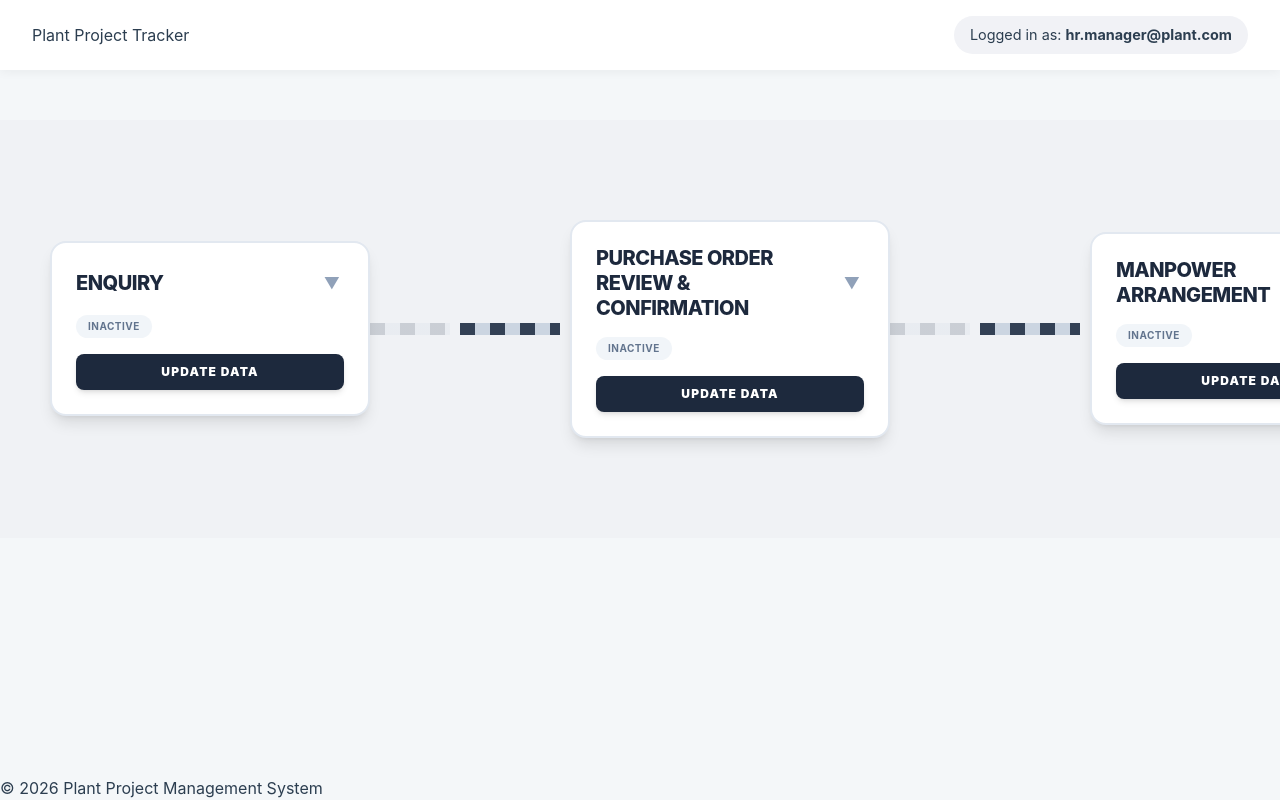
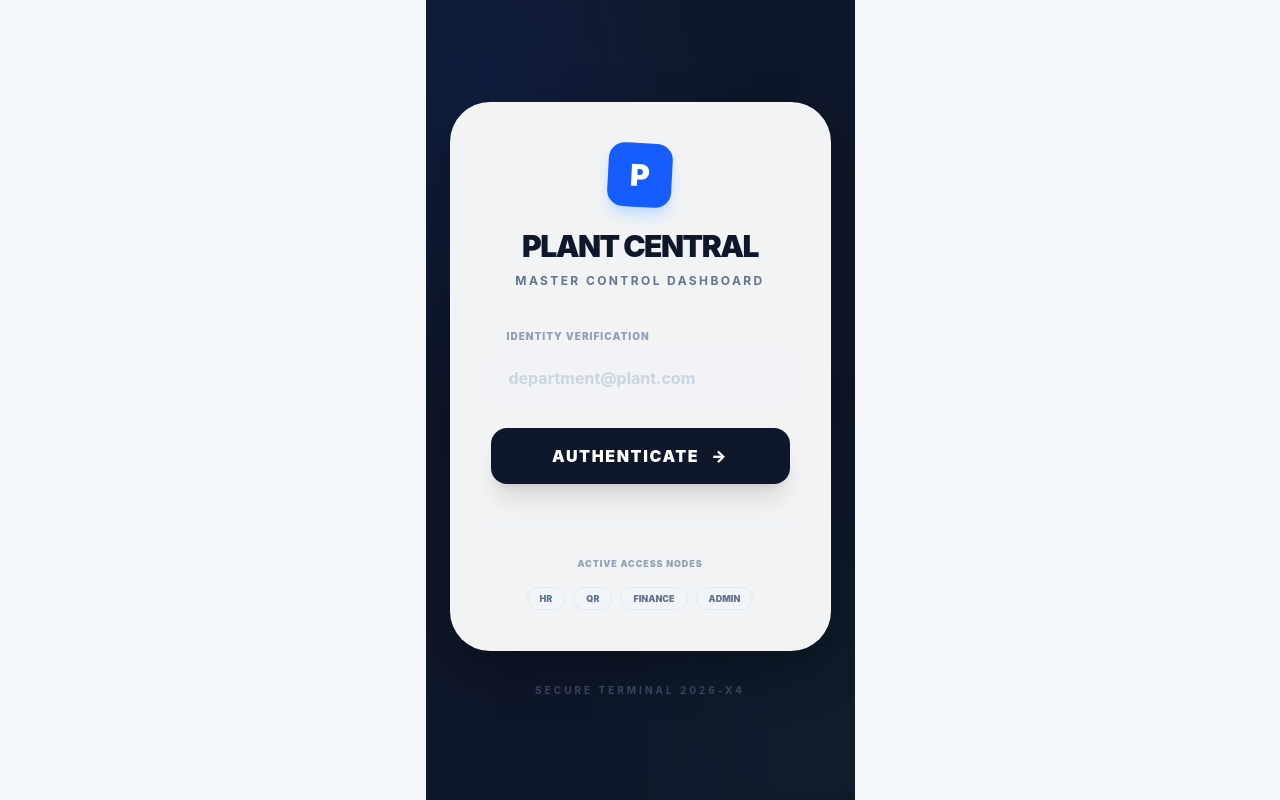
Before and after one commit to Suraj-Yadav-dev/Status_Tracker, a React (Vite) app in the folder client/: page / in a window 1280 px wide. Built offline with nearby package versions, Linux system fonts and the light colour scheme.

Commit message:
update the login

```diff
--- a/client/src/App.jsx
+++ b/client/src/App.jsx
@@ -1,30 +1,146 @@
- import React from 'react';
+import React, { useState } from 'react';
 import RoadContainer from './components/road/RoadContainer';
-import useProject from './hooks/useProjectLogic';
+import { ProjectProvider, ACCESS_CONTROL } from './context/ProjectContext';
 import './App.css';
 
 function App() {
-  const { userEmail } = useProject();
+  const [userEmail, setUserEmail] = useState("");
+  const [tempEmail, setTempEmail] = useState("");
+  const [error, setError] = useState("");
 
-  return (
-    <div className="app-container">
-      <header className="app-header">
-        <h1>Plant Project Tracker</h1>
-        <div className="user-badge">
-          <span>Logged in as: <strong>{userEmail}</strong></span>
-        </div>
-      </header>
+  const handleLogin = (e) => {
+    e.preventDefault();
+    const emailToValidate = tempEmail.toLowerCase().trim();
 
-      <main className="road-viewport">
-        <RoadContainer userEmail={userEmail} />
-      </main>
+    if (ACCESS_CONTROL.hasOwnProperty(emailToValidate)) {
+      setUserEmail(emailToValidate);
+      setError("");
+    } else {
+      setError("System Denied: Unrecognized Department Email");
+    }
+  };
 
-      <footer className="app-footer">
+  if (!userEmail) {
+    return (
+      <div className="flex items-center justify-center min-h-screen bg-[#0f172a] font-sans relative overflow-hidden">
+        {/* Decorative Background Elements */}
+        <div className="absolute top-[-10%] left-[-10%] w-[40%] h-[40%] bg-blue-600/20 rounded-full blur-[120px]" />
+        <div className="absolute bottom-[-10%] right-[-10%] w-[40%] h-[40%] bg-emerald-600/10 rounded-full blur-[120px]" />
 
-        <p>© 2026 Plant Project Management System</p>
-      </footer>
-    </div>
-  );
+        <div className="relative z-10 w-full max-w-md px-6">
+          <div className="bg-white/95 backdrop-blur-xl p-10 rounded-[2.5rem] shadow-[0_20px_50px_rgba(0,0,0,0.3)] border border-white/20">
+
+            {/* Logo Section */}
+            <div className="text-center mb-10">
+              <div className="inline-flex items-center justify-center w-16 h-16 bg-blue-600 rounded-2xl shadow-lg shadow-blue-200 mb-6 rotate-3 hover:rotate-0 transition-transform duration-300">
+                <span className="text-white text-3xl font-black">P</span>
+              </div>
+              <h1 className="text-3xl font-black text-slate-900 uppercase tracking-tighter leading-none">
+                Plant Central
+              </h1>
+              <p className="text-slate-500 text-xs font-bold uppercase tracking-[0.2em] mt-3">
+                Master Control Dashboard
+              </p>
+            </div>
+
+            <form onSubmit={handleLogin} className="space-y-5">
+              <div className="relative">
+                <label className="text-[10px] font-black text-slate-400 uppercase ml-4 mb-1 block tracking-widest">
+                  Identity Verification
+                </label>
+                <input
+                  type="email"
+                  required
+                  placeholder="department@plant.com"
+                  className={`w-full p-4 bg-slate-100/50 border-2 rounded-2xl outline-none focus:ring-4 focus:ring-blue-500/10 transition-all font-bold text-slate-700 placeholder:text-slate-300 ${
+                    error ? 'border-red-400 bg-red-50' : 'border-transparent focus:border-blue-500'
+                  }`}
+                  value={tempEmail}
+                  onChange={(e) => setTempEmail(e.target.value)}
+                />
+                {error && (
+                  <div className="flex items-center gap-2 mt-2 ml-2">
+                    <span className="text-red-500 text-[10px] font-black uppercase tracking-tighter animate-bounce">
+                      ⚠️ {error}
+                    </span>
+                  </div>
+                )}
+              </div>
+
+              <button
+                type="submit"
+                className="w-full py-4 bg-slate-900 hover:bg-blue-600 text-white rounded-2xl font-black uppercase tracking-widest shadow-xl transition-all duration-300 active:scale-[0.98] flex items-center justify-center gap-3 group"
+              >
+                Authenticate
+                <span className="group-hover:translate-x-1 transition-transform">→</span>
+              </button>
+            </form>
+
+            {/* Department Badges UI */}
+            <div className="mt-10 pt-8 border-t border-slate-100">
+              <p className="text-[9px] font-black text-slate-400 uppercase text-center mb-4 tracking-widest">
+                Active Access Nodes
+              </p>
+              <div className="flex flex-wrap justify-center gap-2">
+                {['HR', 'QR', 'FINANCE', 'ADMIN'].map((dept) => (
+                  <span key={dept} className="px-3 py-1 bg-slate-100 text-slate-500 text-[9px] font-black rounded-full border border-slate-200">
+                    {dept}
+                  </span>
+                ))}
+              </div>
+            </div>
+          </div>
+
+          <p className="text-center mt-8 text-slate-500 text-[10px] font-bold uppercase tracking-[0.3em] opacity-50">
+            Secure Terminal 2026-X4
+          </p>
+        </div>
+      </div>
+    );
+  }
+
+  return (
+    <ProjectProvider userEmail={userEmail} setUserEmail={setUserEmail}>
+      <div className="app-container min-h-screen bg-[#f8fafc]">
+        {/* Navigation Header */}
+        <header className="flex justify-between items-center px-8 py-5 bg-white shadow-[0_1px_3px_rgba(0,0,0,0.05)] sticky top-0 z-50">
+          <div className="flex items-center gap-4">
+            <div className="w-10 h-10 bg-slate-900 rounded-xl flex items-center justify-center text-white font-black text-xl">P</div>
+            <div>
+              <h1 className="text-lg font-black text-slate-800 uppercase tracking-tight">Plant Tracker</h1>
+              <div className="flex items-center gap-2">
+                <div className="w-1.5 h-1.5 bg-emerald-500 rounded-full animate-pulse" />
+                <p className="text-[9px] font-bold text-slate-400 uppercase tracking-widest">Live: {ACCESS_CONTROL[userEmail]}</p>
+              </div>
+            </div>
+          </div>
+
+          <div className="flex items-center gap-6">
+            <div className="hidden md:block">
+              <p className="text-[9px] font-black text-slate-400 uppercase text-right">Operator ID</p>
+              <p className="text-xs font-bold text-slate-700">{userEmail}</p>
+            </div>
+            <button
+              onClick={() => setUserEmail("")}
+              className="px-4 py-2 bg-red-50 hover:bg-red-500 text-red-600 hover:text-white rounded-xl text-[10px] font-black uppercase tracking-widest transition-all duration-200 border border-red-100 hover:border-red-500"
+            >
+              Log Out
+            </button>
+          </div>
+        </header>
+
+        <main className="p-6 md:p-10">
+          <RoadContainer userEmail={userEmail} />
+        </main>
+
+        <footer className="p-8 text-center bg-white border-t border-slate-100">
+          <p className="text-slate-400 text-[9px] font-black uppercase tracking-[0.4em]">
+            Internal Use Only • Restricted Access
+          </p>
+        </footer>
+      </div>
+    </ProjectProvider>
+  );
 }
 
 export default App;
--- a/client/src/components/road/StageNode.jsx
+++ b/client/src/components/road/StageNode.jsx
@@ -1,14 +1,20 @@
-import React, { useState, useEffect } from "react";
+import React, { useState } from "react";
 import { useProject } from "../../context/ProjectContext";
 import SubStageNode from "./SubStageNode";
 
 const StageNode = ({ stage, isLast }) => {
-  const { updateStatus, updateDates } = useProject();
+  const { updateStatus, updateDates, canEdit } = useProject();
   const [isOpen, setIsOpen] = useState(false);
   const [showUpdateBox, setShowUpdateBox] = useState(false);
 
+  // Local state to track the department selected in the dropdown
+  const [tempDept, setTempDept] = useState(stage.lastUpdatedBy || "");
+
   const isActive = stage.currentStatus === "Active";
   const isCompleted = stage.currentStatus === "Completed";
+
+  // Check if the current logged-in user has permission to edit this stage
+  const hasPermission = canEdit(stage.department);
 
   return (
     <div className="flex flex-col md:flex-row items-center">
@@ -32,15 +38,30 @@ const StageNode = ({ stage, isLast }) => {
             </div>
           </div>
 
-          {/* Status Badge */}
-          <div className="flex gap-2 mb-4">
-            <span className={`px-3 py-1 rounded-full text-[10px] font-bold uppercase tracking-wider
-              ${isActive ? "bg-yellow-100 text-yellow-700" : isCompleted ? "bg-green-100 text-green-700" : "bg-slate-100 text-slate-500"}`}>
-              {stage.currentStatus}
+          {/* --- DATA DISPLAY SECTION (Always Visible for MD) --- */}
+          <div className="bg-slate-50 border border-slate-100 rounded-xl p-3 mb-4 space-y-2">
+            <div className="flex justify-between items-center">
+              <span className="text-[10px] font-bold text-slate-400 uppercase">Department:</span>
+              <span className="text-[11px] font-bold text-blue-600 bg-blue-50 px-2 py-0.5 rounded">
+                {stage.lastUpdatedBy || "Pending"}
               </span>
             </div>
 
-          {/* Update Button (Stops propagation so card doesn't close) */}
+            <div className="flex justify-between items-center">
+              <span className="text-[10px] font-bold text-slate-400 uppercase">Timeline:</span>
+              <span className="text-[11px] font-bold text-slate-700">
+                {stage.startDate ? `${stage.startDate} → ${stage.endDate}` : "Dates not set"}
+              </span>
+            </div>
+
+            <div className={`w-full py-1 text-center rounded-md text-[10px] font-black uppercase tracking-widest mt-1
+              ${isActive ? "bg-yellow-400 text-yellow-900" : isCompleted ? "bg-green-500 text-white" : "bg-slate-200 text-slate-500"}`}>
+              {stage.currentStatus}
+            </div>
+          </div>
+
+          {/* --- AUTHENTICATED UPDATE BUTTON --- */}
+          {hasPermission ? (
             <button
               onClick={(e) => {
                 e.stopPropagation();
@@ -50,14 +71,19 @@ const StageNode = ({ stage, isLast }) => {
             >
               Update Data
             </button>
+          ) : (
+            <div className="w-full py-2.5 bg-slate-100 text-slate-400 rounded-lg text-[10px] font-bold text-center border border-dashed border-slate-300 uppercase">
+              🔒 {stage.department} Access Only
+            </div>
+          )}
 
           {/* --- Substages List --- */}
           <div
-            onClick={(e) => e.stopPropagation()} // Prevents closing card when interacting with substages
+            onClick={(e) => e.stopPropagation()}
             className={`transition-all duration-500 overflow-hidden ${isOpen ? "mt-6 max-h-[2000px] opacity-100" : "max-h-0 opacity-0"}`}
           >
             <div className="border-t border-slate-100 pt-4 space-y-2">
-              {stage.substages.map((sub, index) => (
+              {stage.substages?.map((sub, index) => (
                 <SubStageNode
                   key={sub.id}
                   sub={sub}
@@ -74,11 +100,11 @@ const StageNode = ({ stage, isLast }) => {
       {showUpdateBox && (
         <div
           className="fixed inset-0 z-[100] flex items-center justify-center bg-black/70 backdrop-blur-sm p-4 animate-in fade-in duration-200"
-          onClick={() => setShowUpdateBox(false)} // Close if clicking background
+          onClick={() => setShowUpdateBox(false)}
         >
           <div
             className="bg-white w-full max-w-md rounded-3xl shadow-2xl p-8 animate-in zoom-in duration-300"
-            onClick={(e) => e.stopPropagation()} // Prevents closing when clicking inside the box
+            onClick={(e) => e.stopPropagation()}
           >
             <div className="flex justify-between items-center mb-6">
               <h2 className="text-2xl font-black text-slate-800 uppercase tracking-tight">Sync Status</h2>
@@ -94,7 +120,11 @@ const StageNode = ({ stage, isLast }) => {
               {/* Department Selector */}
               <div>
                 <label className="block text-[10px] font-bold text-slate-400 uppercase mb-1.5 tracking-widest">Reporting Department</label>
-                <select className="w-full p-3 bg-slate-50 border border-slate-200 rounded-xl font-bold text-slate-700 focus:ring-2 focus:ring-blue-500 outline-none appearance-none">
+                <select
+                  className="w-full p-3 bg-slate-50 border border-slate-200 rounded-xl font-bold text-slate-700 focus:ring-2 focus:ring-blue-500 outline-none"
+                  value={tempDept}
+                  onChange={(e) => setTempDept(e.target.value)}
+                >
                   <option value="">Select Department...</option>
                   <option value="HR">Human Resources (HR)</option>
                   <option value="QR">Quality & Reliability (QR)</option>
@@ -112,7 +142,7 @@ const StageNode = ({ stage, isLast }) => {
                     type="date"
                     value={stage.startDate || ""}
                     onChange={(e) => updateDates(stage.id, null, "startDate", e.target.value)}
-                    className="w-full p-3 border border-slate-200 rounded-xl text-sm font-semibold focus:ring-2 focus:ring-blue-500 outline-none"
+                    className="w-full p-3 border border-slate-200 rounded-xl text-sm font-semibold outline-none"
                   />
                 </div>
                 <div>
@@ -121,7 +151,7 @@ const StageNode = ({ stage, isLast }) => {
                     type="date"
                     value={stage.endDate || ""}
                     onChange={(e) => updateDates(stage.id, null, "endDate", e.target.value)}
-                    className="w-full p-3 border border-slate-200 rounded-xl text-sm font-semibold focus:ring-2 focus:ring-blue-500 outline-none"
+                    className="w-full p-3 border border-slate-200 rounded-xl text-sm font-semibold outline-none"
                   />
                 </div>
               </div>
@@ -131,8 +161,8 @@ const StageNode = ({ stage, isLast }) => {
                 <label className="block text-[10px] font-bold text-slate-400 uppercase mb-1.5 tracking-widest">Update Progress</label>
                 <select
                   value={stage.currentStatus}
-                  onChange={(e) => updateStatus(stage.id, null, e.target.value)}
-                  className="w-full p-3 border border-slate-200 rounded-xl font-bold bg-slate-50 focus:ring-2 focus:ring-blue-500 outline-none"
+                  onChange={(e) => updateStatus(stage.id, null, e.target.value, tempDept)}
+                  className="w-full p-3 border border-slate-200 rounded-xl font-bold bg-slate-50 outline-none"
                 >
                   <option value="Inactive">🔴 Inactive</option>
                   <option value="Active">🟡 Active</option>
@@ -141,8 +171,11 @@ const StageNode = ({ stage, isLast }) => {
               </div>
 
               <button
-                onClick={() => setShowUpdateBox(false)}
-                className="w-full py-4 bg-blue-600 hover:bg-blue-700 text-white rounded-2xl font-black uppercase tracking-[0.2em] shadow-lg shadow-blue-100 transition-all active:scale-95"
+                onClick={() => {
+                  updateStatus(stage.id, null, stage.currentStatus, tempDept);
+                  setShowUpdateBox(false);
+                }}
+                className="w-full py-4 bg-blue-600 hover:bg-blue-700 text-white rounded-2xl font-black uppercase tracking-[0.2em] shadow-lg transition-all"
               >
                 Save & Sync Data
               </button>
@@ -151,14 +184,9 @@ const StageNode = ({ stage, isLast }) => {
         </div>
       )}
 
-      {/* --- Horizontal Road Connector (Between Stages) --- */}
+      {/* --- Horizontal Road Connector --- */}
       {!isLast && (
-        <div className={`transition-all duration-700
-          /* Desktop */
-          md:h-3 md:w-20
-          /* Mobile */
-          h-12 w-3
-          bg-[repeating-linear-gradient(to_right,#334155_0px,#334155_15px,#cbd5e1_15px,#cbd5e1_30px)]
+        <div className={`transition-all duration-700 md:h-3 md:w-20 h-12 w-3 bg-[repeating-linear-gradient(to_right,#334155_0px,#334155_15px,#cbd5e1_15px,#cbd5e1_30px)]
           ${isActive ? "md:animate-[driveHorizontal_0.8s_linear_infinite] opacity-100" : "opacity-20"}`}
         />
       )}
--- a/client/src/context/ProjectContext.jsx
+++ b/client/src/context/ProjectContext.jsx
@@ -1,10 +1,20 @@
 import React, { createContext, useContext, useState, useEffect } from "react";
 import { stages as initialStages } from "../data/stageConfig";
 
+// 1. Define and EXPORT Access Control Mapping
+// Exporting this allows App.jsx to validate emails before entering the dashboard
+export const ACCESS_CONTROL = {
+  "hr_head@plant.com": "HR",
+  "quality_mgr@plant.com": "QR",
+  "finance_lead@plant.com": "Accounts",
+  "md_office@company.com": "ADMIN", // Full access for MD
+  "cs.ersurajyadav@gmail.com": "ADMIN" // Developer bypass
+};
+
 export const ProjectContext = createContext();
 
-export const ProjectProvider = ({ children, userEmail }) => {
-  // 1. Initialize State from LocalStorage or Default Config
+export const ProjectProvider = ({ children, userEmail, setUserEmail }) => {
+  // 2. Initialize State from LocalStorage or Default Config
   const [data, setData] = useState(() => {
     const saved = localStorage.getItem("plant_master_data");
     if (saved) return JSON.parse(saved);
@@ -15,7 +25,7 @@ export const ProjectProvider = ({ children, userEmail }) => {
       currentStatus: "Inactive",
       startDate: "",
       endDate: "",
-      lastUpdatedBy: "", // Track which department updated last
+      lastUpdatedBy: "",
       substages: stage.substages.map((sub) => ({
         ...sub,
         currentStatus: "Inactive",
@@ -25,32 +35,39 @@ export const ProjectProvider = ({ children, userEmail }) => {
     }));
   });
 
-  // 2. Persist to LocalStorage whenever 'data' changes
+  // 3. Persist to LocalStorage whenever 'data' changes
   useEffect(() => {
     localStorage.setItem("plant_master_data", JSON.stringify(data));
   }, [data]);
 
   /* ================= AUTHORIZATION LOGIC ================= */
-  const canEdit = (departmentString) => {
-    if (!departmentString) return false;
-    const allowedDepartments = departmentString.split(",").map((d) => d.trim());
+  const canEdit = (stageDepartment) => {
+    if (!userEmail) return false;
 
-    // Super-user access
-    if (userEmail === "cs.ersurajyadav@gmail.com") return true;
+    // Direct check from our exported mapping
+    const userDept = ACCESS_CONTROL[userEmail.toLowerCase().trim()];
 
-    return allowedDepartments.some((dept) =>
-      userEmail?.toLowerCase().includes(dept.toLowerCase())
-    );
+    // If the user's assigned department is ADMIN, they can edit everything
+    if (userDept === "ADMIN") return true;
+
+    // Check if the user's department matches the stage's required department
+    // stageDepartment usually looks like "HR" or "QR, ADMIN"
+    return userDept && stageDepartment.includes(userDept);
   };
 
   /* ================= STATUS & DEPT UPDATE ================= */
-  // Added 'deptName' parameter to track who is saving the data
   const updateStatus = (stageId, substageId, newStatus, deptName = "System") => {
     setData((prev) =>
       prev.map((stage) => {
         if (stage.id !== stageId) return stage;
 
-        // If updating a main stage
+        // Final safety check: block update if user tampered with UI
+        if (!canEdit(stage.department)) {
+            console.error("Access Denied: Unauthorized department.");
+            alert("You do not have permission to update this department.");
+            return stage;
+        }
+
         if (substageId === null) {
           return {
             ...stage,
@@ -59,7 +76,6 @@ export const ProjectProvider = ({ children, userEmail }) => {
           };
         }
 
-        // If updating a substage
         const updatedSubs = stage.substages.map((sub) =>
           sub.id === substageId
             ? { ...sub, currentStatus: newStatus }
@@ -77,6 +93,9 @@ export const ProjectProvider = ({ children, userEmail }) => {
       prev.map((stage) => {
         if (stage.id !== stageId) return stage;
 
+        // Date updates also check permission
+        if (!canEdit(stage.department)) return stage;
+
         if (substageId === null) {
           return { ...stage, [field]: value };
         }
@@ -93,7 +112,6 @@ export const ProjectProvider = ({ children, userEmail }) => {
   };
 
   /* ================= DASHBOARD ANALYTICS ================= */
-  // This helper helps the MD see the overall health of the plant
   const getPlantStats = () => {
     const total = data.length;
     const completed = data.filter(s => s.currentStatus === "Completed").length;
@@ -106,17 +124,10 @@ export const ProjectProvider = ({ children, userEmail }) => {
     };
   };
 
-  /* ================= DEADLINE ALERT ================= */
-  useEffect(() => {
-    const today = new Date().toISOString().split("T")[0];
-    data.forEach((stage) => {
-      stage.substages.forEach((sub) => {
-        if (sub.currentStatus !== "Completed" && sub.endDate && sub.endDate < today) {
-          console.warn(`ALERT: Task "${sub.name}" is past deadline!`);
-        }
-      });
-    });
-  }, [data]);
+  /* ================= LOGOUT HELPER ================= */
+  const logout = () => {
+    setUserEmail(""); // Resetting email triggers the login screen in App.jsx
+  };
 
   return (
     <ProjectContext.Provider
@@ -126,7 +137,8 @@ export const ProjectProvider = ({ children, userEmail }) => {
         updateDates,
         canEdit,
         userEmail,
-        getPlantStats, // New helper for MD dashboard
+        getPlantStats,
+        logout
       }}
     >
       {children}
```
Also changed, not shown: client/src/components/road/SubStageNode.jsx (+18 -8 lines), client/src/data/stageConfig.js (+6 -6 lines). Lines whose indentation alone changed are shown as unchanged.
